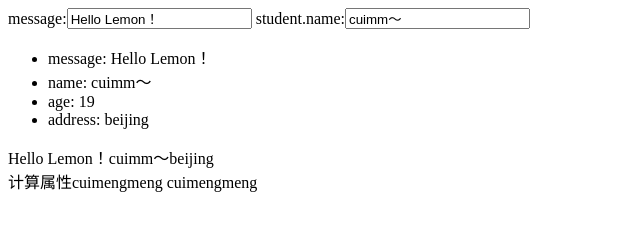
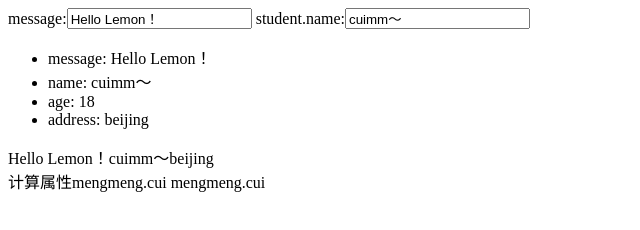
Before and after one commit to cuimm/mvvm, a website: page src/index.html in a window 1280 px wide. Shown: the full height of the page, 0-640 px from the left. Drawn offline with Linux system fonts and the light colour scheme.

Commit message:
简单模拟计算属性

```diff
--- a/src/index.html
+++ b/src/index.html
@@ -41,22 +41,17 @@
     },
     computed: {
       fullName() {
-        return this.firstName + this.secnodName
+        return `${this.secnodName}.${this.firstName}`
       },
       fullName2: {
         get() {
-          return this.firstName + this.secnodName
+          return `${this.secnodName}.${this.firstName}`
         },
         set(val) {
+          console.log('修改firstName为', val);
           this.firstName = val
         },
       },
-    },
-    mounted() {
-      setTimeout(() => {
-        console.log('等待2秒，student.age 加1');
-        this.student.age++
-      }, 2000)
     },
   })
   console.log(vm);
--- a/src/mvvm.js
+++ b/src/mvvm.js
@@ -18,9 +18,6 @@ class MVVM {
       this.proxyData(this.$data)
       // 代理计算属性
       this.proxyComputed(this.computed)
-
-      // mounted 生命周期函数
-      options.mounted && options.mounted.call(this)
     }
   }
 
```
